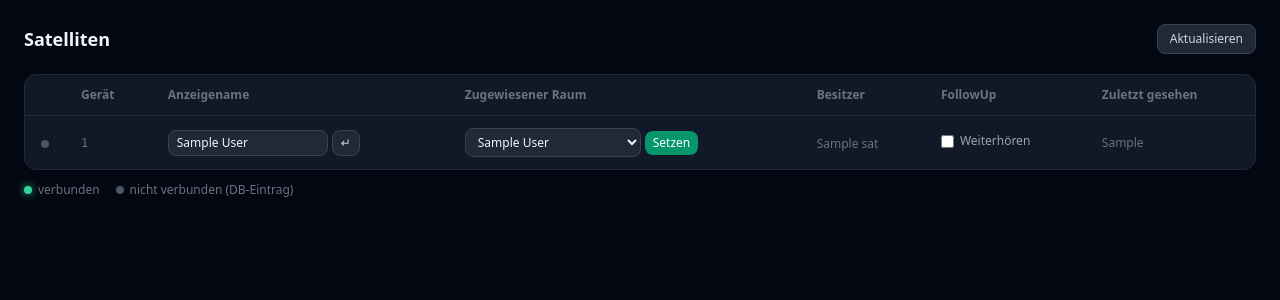
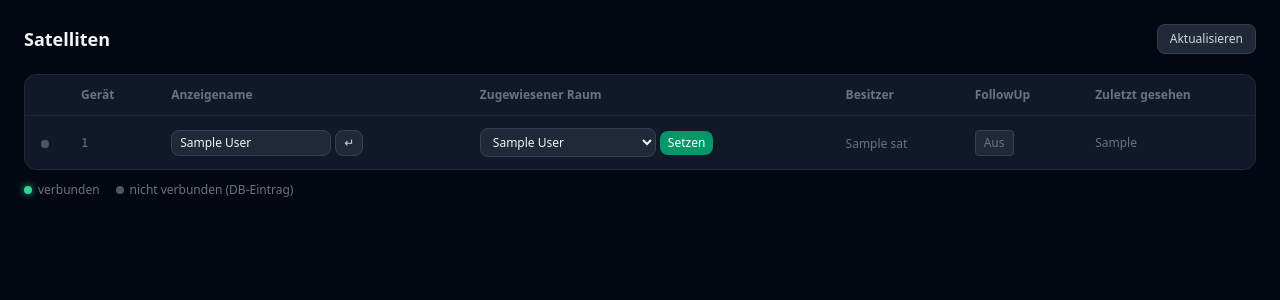
Before and after one commit to NurPech/hannah-webui, a Flask app: template hannah_webui/templates/satellites.html in a window 1280 px wide. Shown: the top 300 px of the page. Run offline with Flask 3, Linux system fonts and the light colour scheme; the template is opened without the code that fills it: most values are stand-ins (such as "Sample title", 1, 10 or a date in 2020); some libraries are stand-ins or nearby versions.

Commit message:
Release v1.15.1-public

```diff
--- a/hannah_webui/blueprints/satellites.py
+++ b/hannah_webui/blueprints/satellites.py
@@ -78,8 +78,10 @@ def set_satellite_owner(device_id: str):
 @trust_level_required(TRUST_LEVELS["set_satellite_followup"])
 def set_satellite_followup(device_id: str):
     hannah = get_hannah()
-    enabled = request.form.get("enabled") == "1"
-    ok, message = hannah.set_satellite_followup(device_id, enabled, session["user_id"])
+    sat = next((s for s in hannah.get_satellites() if s.device_id == device_id), None)
+    if sat is None:
+        return redirect(url_for("satellites.satellites"))
+    ok, message = hannah.set_satellite_followup(device_id, not sat.smalltalk_followup_listen, session["user_id"])
     if not ok:
         flash(message or "FollowUp-Einstellung konnte nicht gesetzt werden.", "danger")
     return redirect(url_for("satellites.satellites"))
--- a/hannah_webui/templates/satellites.html
+++ b/hannah_webui/templates/satellites.html
@@ -94,12 +94,9 @@
 
         <td class="px-4 py-3">
           <form method="post" action="{{ url_for('satellites.set_satellite_followup', device_id=sat.device_id) }}">
-            <label class="inline-flex items-center gap-1.5 cursor-pointer">
-              <input type="checkbox" name="enabled" value="1" {% if sat.smalltalk_followup_listen %}checked{% endif %}
-                     onchange="this.form.submit()"
-                     class="rounded bg-gray-800 border-gray-700 text-emerald-500 focus:ring-emerald-500 focus:ring-offset-gray-900">
-              <span class="text-xs text-gray-400">Weiterhören</span>
-            </label>
+            <button class="text-xs px-2 py-1 rounded border transition-colors {% if sat.smalltalk_followup_listen %}bg-emerald-500/10 text-emerald-400 border-emerald-500/25{% else %}bg-gray-800 text-gray-500 border-gray-700{% endif %}">
+              {{ 'An' if sat.smalltalk_followup_listen else 'Aus' }}
+            </button>
           </form>
         </td>
         <td class="px-4 py-3 text-xs text-gray-500">{{ sat.last_seen or '–' }}</td>
@@ -209,12 +206,9 @@
       <div class="mt-3">
         <label class="block text-xs text-gray-500 mb-1">FollowUp</label>
         <form method="post" action="{{ url_for('satellites.set_satellite_followup', device_id=sat.device_id) }}">
-          <label class="inline-flex items-center gap-1.5 cursor-pointer">
-            <input type="checkbox" name="enabled" value="1" {% if sat.smalltalk_followup_listen %}checked{% endif %}
-                   onchange="this.form.submit()"
-                   class="rounded bg-gray-800 border-gray-700 text-emerald-500 focus:ring-emerald-500 focus:ring-offset-gray-900">
-            <span class="text-xs text-gray-400">Weiterhören nach Antwort</span>
-          </label>
+          <button class="text-xs px-2 py-1 rounded border transition-colors {% if sat.smalltalk_followup_listen %}bg-emerald-500/10 text-emerald-400 border-emerald-500/25{% else %}bg-gray-800 text-gray-500 border-gray-700{% endif %}">
+            {{ 'An' if sat.smalltalk_followup_listen else 'Aus' }}
+          </button>
         </form>
       </div>
 
```
Also changed, not shown: hannah_webui/templates/me.html (+5 -3 lines), hannah_webui/templates/trigger_edit.html (+6 -4 lines), CHANGELOG.md.
